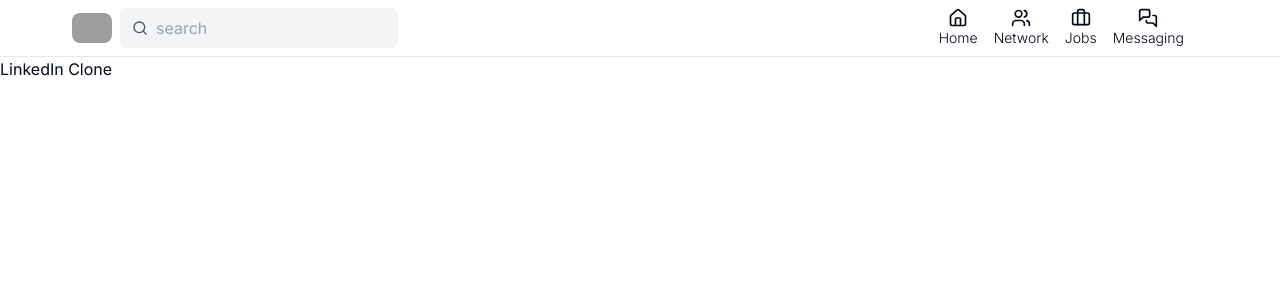
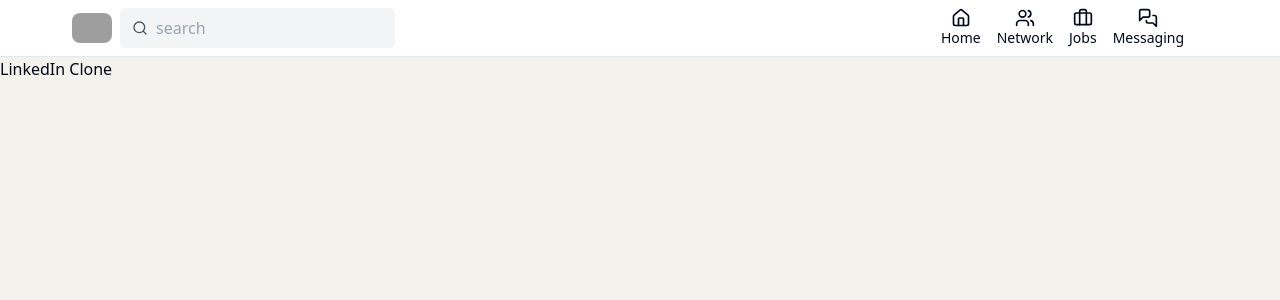
Before and after one commit to felixivance/linkedIn-2, a Next.js app: page / in a window 1280 px wide. Shown: the top 300 px of the page. Built offline with nearby package versions, Linux system fonts and the light colour scheme; grey boxes are pictures that could not be loaded.

Commit message:
page setup

```diff
--- a/app/layout.tsx
+++ b/app/layout.tsx
@@ -17,14 +17,14 @@ export default function RootLayout({
 }>) {
   return (
     <html lang="en">
-      <body className={inter.className}>
+      <body className="min-h-screen flex flex-col">
         {/* toaster */}
 
         <header className="border-b sticky top-0 bg-white z-50">
           <Header />
         </header>
 
-        <div>
+        <div className="bg-[#f4f2ed] flex-1 w-full ">
           <main>{children}</main>
         </div>
       </body>
```
